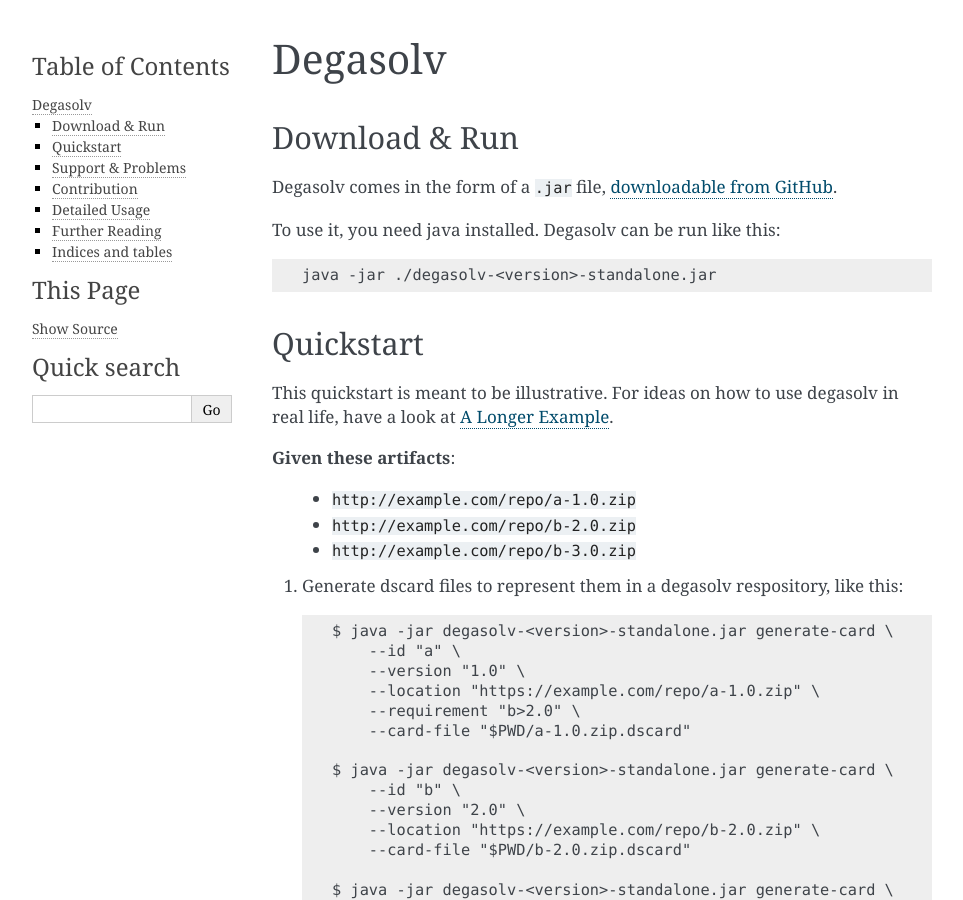
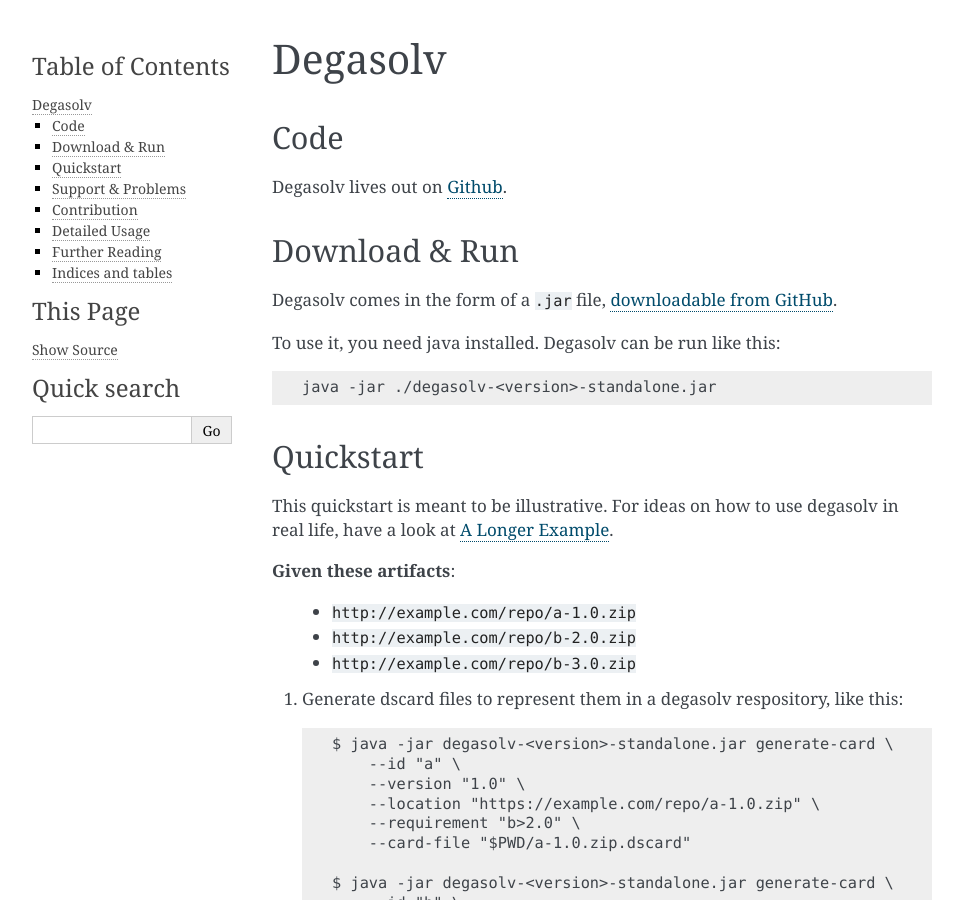
Before and after one commit to djhaskin987/degasolv, a Sphinx documentation site: the page built from docs/index.rst, in a window 1280 px wide and 900 px high. Shown: the whole window, without its empty margins (148-1111 px from the left). Built offline with Sphinx 7.4.7, drawn with Linux system fonts in a browser that asks for light colours.

Commit message:
Link to github in docs

```diff
--- a/docs/index.rst
+++ b/docs/index.rst
@@ -1,5 +1,12 @@
 Degasolv
 ========
+
+Code
+----
+
+Degasolv lives out on `Github`_.
+
+.. _Github: https://github.com/djhaskin987/degasolv
 
 Download & Run
 --------------
```
